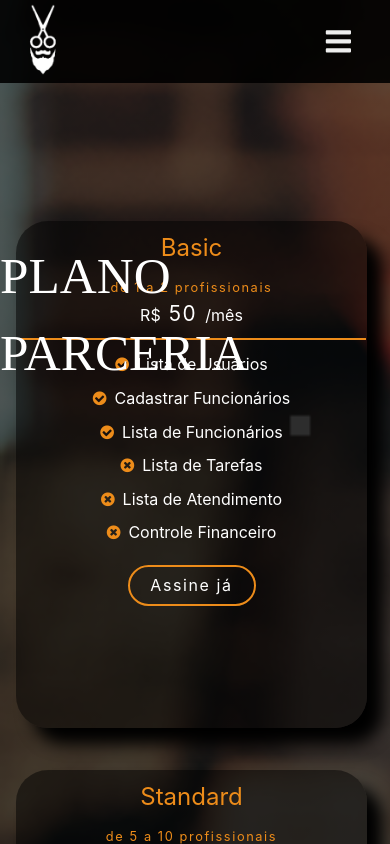
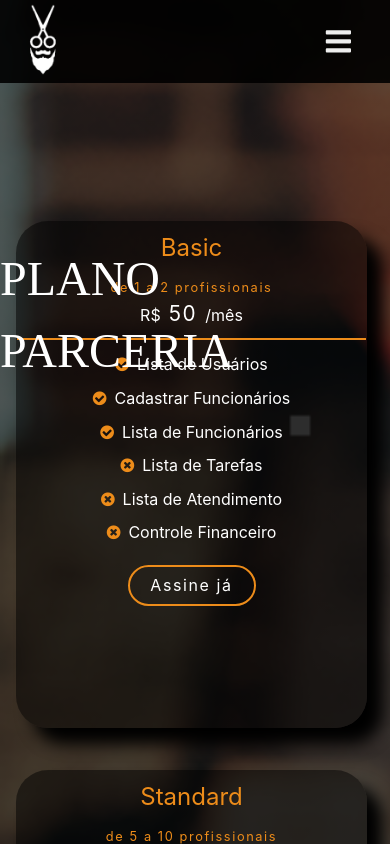
Before and after one commit to Felipediaslc/Barbearia-Strait-Front, a React (Create React App) app: page /planos in a window 390 px wide. Shown: the top 844 px of the page. Built offline with nearby package versions, Linux system fonts and the light colour scheme; a web font is replaced by a local one.

Commit message:
refinamento v.28

```diff
--- a/src/Pages/Planos/Planos.css
+++ b/src/Pages/Planos/Planos.css
@@ -154,7 +154,7 @@
        font-family: 'Finger Paint', cursive;
        color: white;
 
-       font-size: 3.2rem;
+       font-size: 3rem;
      }
     .containerss .card{
         margin: 0 0 -5rem 1rem;
```
